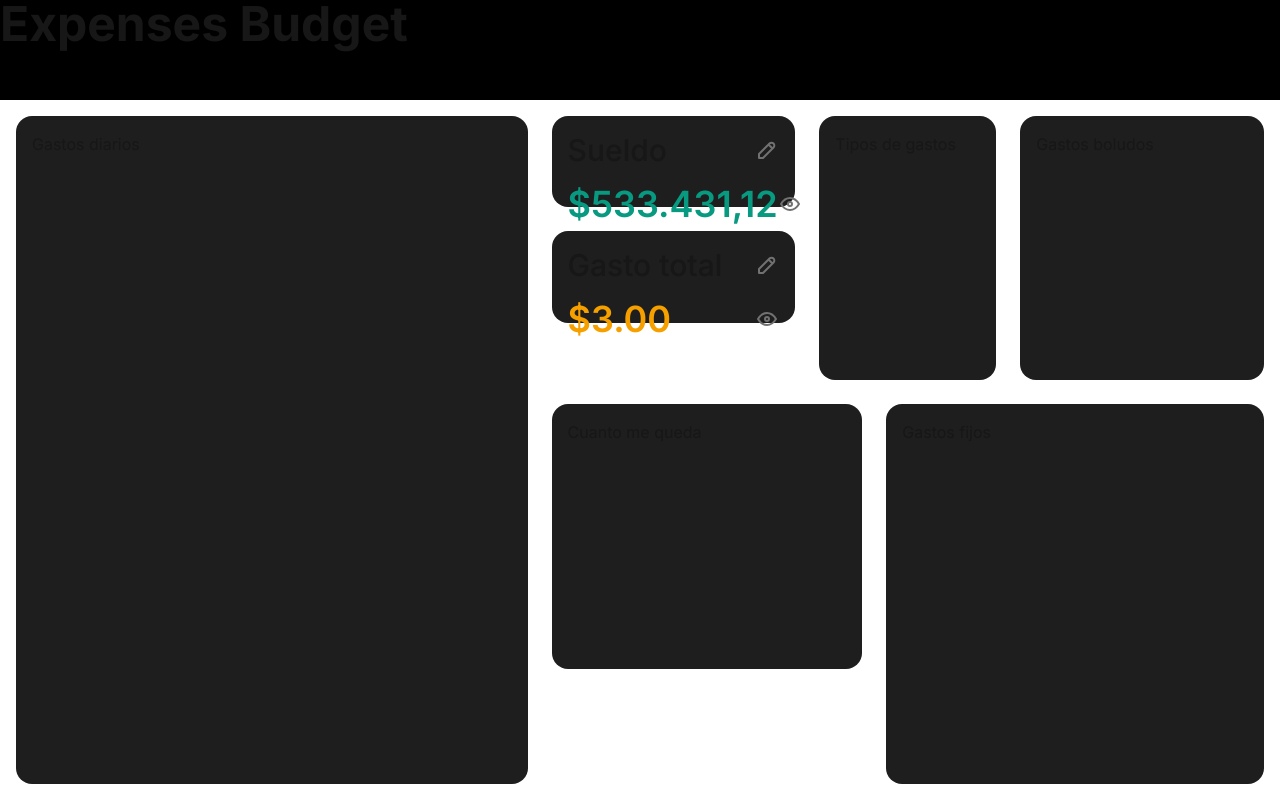
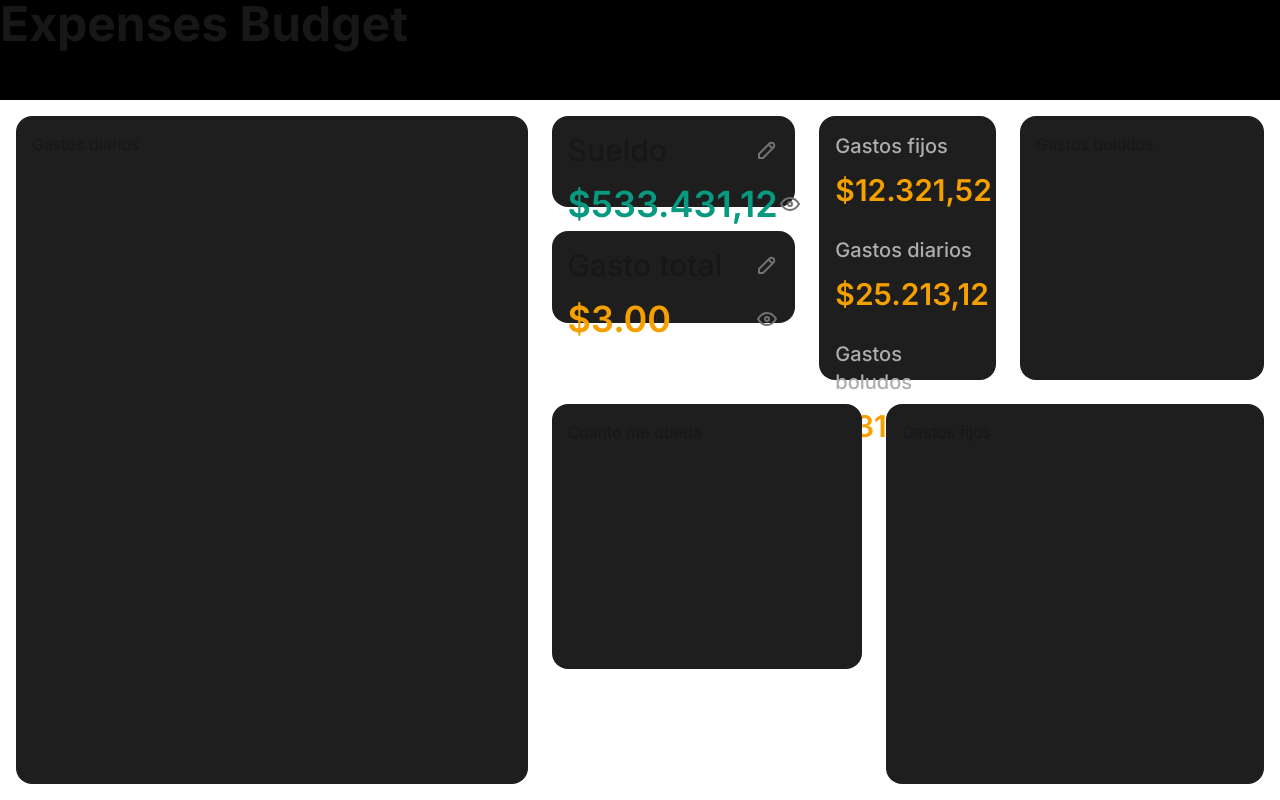
Before and after one commit to exequielreyes/expenses-budget, a Next.js app: page / in a window 1280 px wide. Built offline with nearby package versions, Linux system fonts and the light colour scheme.

Commit message:
Componente GastosVarios

```diff
--- a/src/app/page.tsx
+++ b/src/app/page.tsx
@@ -1,4 +1,5 @@
 import { BentoItemContainer } from "@components/BentoItemContainer";
+import { GastosVarios } from "@components/GastosVarios";
 import { LargeNumber } from "@components/LargeNumber";
 
 export default function Home() {
@@ -14,9 +15,9 @@ export default function Home() {
           content="533.431,12"
           amountType="ingreso"
         />
-        <BentoItemContainer className="col-start-13 col-span-3 row-span-5 row-start-1">
-          <h1>Tipos de gastos</h1>
-        </BentoItemContainer>
+
+        <GastosVarios className="col-start-13 col-span-3 row-span-5 row-start-1" />
+
         <BentoItemContainer className="col-start-16 col-span-4 row-span-5 row-start-1">
           <h1>Gastos boludos</h1>
         </BentoItemContainer>
--- /dev/null
+++ b/src/components/GastosVarios.tsx
@@ -0,0 +1,47 @@
+'use client'
+
+import { useAmount } from "@hooks/useAmount";
+import { BentoItemContainer } from "./BentoItemContainer";
+import { Money } from "../types/types";
+
+const GASTOS_VARIOS = [
+  {
+    title: "Gastos fijos",
+    content: "12.321,52",
+    amountType: "gasto",
+  },
+  {
+    title: "Gastos diarios",
+    content: "25.213,12",
+    amountType: "gasto",
+  },
+  {
+    title: "Gastos boludos",
+    content: "31.123,10",
+    amountType: "gasto",
+  },
+
+];
+
+// TODO: Refactorizar esto
+
+const GastoVarioItem = ({ gasto, className }: { gasto: typeof GASTOS_VARIOS[0], className?: string }) => {
+  const { textColor } = useAmount(gasto.amountType as Money)
+
+  return (
+    <div className={`flex flex-col gap-3 ${className}`}>
+      <h2 className="font-medium text-xl text-custom-light-gray">{gasto.title}</h2>
+      <p className={`text-3xl font-semibold ${textColor}`}>${gasto.content}</p>
+    </div>
+  )
+}
+
+export const GastosVarios = ({ className }: { className?: string }) => {
+  return (
+    <BentoItemContainer className={`${className} flex flex-col gap-7`}>
+      {GASTOS_VARIOS.map((gasto, index) => (
+        <GastoVarioItem key={index} gasto={gasto} />
+      ))}
+    </BentoItemContainer>
+  )
+}
--- a/tailwind.config.ts
+++ b/tailwind.config.ts
@@ -16,6 +16,7 @@ const config: Config = {
         'custom-green': "#089981",
         'custom-red': "#F23645",
         'custom-yellow': "#F6A000",
+        'custom-light-gray': "#ADADAD",
       },
       gridTemplateColumns: {
         '19': 'repeat(19, minmax(0, 1fr))',
@@ -27,7 +28,6 @@ const config: Config = {
     'text-custom-green',
     'text-custom-yellow',
     'text-custom-red',
-    'text-white',
   ],
 };
 export default config;
```
